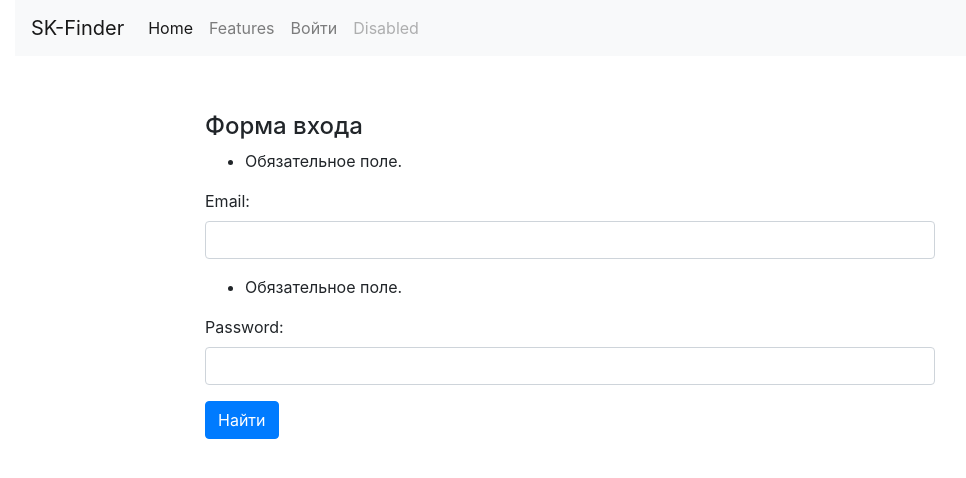
After one commit to pdef80/django_sec_proj_scraping_service, a Django app: page /accounts/login/ in a window 1280 px wide. The commit adds this page. Shown: the top 478 px of the page, without its empty margins (70-1036 px from the left). Run offline with Django 3.2, Linux system fonts and the light colour scheme; parts of the project's set-up code (start-up, migrations or seed data) failed here and were passed over; some libraries are stand-ins or nearby versions.

Commit message:
made login\logout

```diff
--- a/src/accounts/forms.py
+++ b/src/accounts/forms.py
@@ -6,12 +6,12 @@ User = get_user_model()
 
 
 class UserLoginForm(forms.Form):
-    email = forms.CharField(widget=forms.EmailInput(attrs={'class': 'form-control'}))
+    email = forms.EmailField(widget=forms.EmailInput(attrs={'class': 'form-control'}))
     password = forms.CharField(widget=forms.PasswordInput(attrs={'class': 'form-control'}))
 
     def clean(self, *args, **kwargs):
-        email = self.cleaned_data.get('email').strip()
-        password = self.cleaned_data.get('password').strip()
+        email = self.cleaned_data.get('email')
+        password = self.cleaned_data.get('password')
         if email and password:
             qs = User.objects.filter(email=email)
             if not qs.exists():
--- /dev/null
+++ b/src/accounts/templates/accounts/login.html
@@ -0,0 +1,22 @@
+{% extends "base.html" %}
+
+{% block title%} Login {% endblock %}
+
+{% block content %}
+
+
+<div class="row mt-5">
+    <div class="col-md-8 mx-auto">
+        <h4 class="my-2">Форма входа</h4>
+          <form method="POST" action="">{% csrf_token %}
+            <div class="form-group">
+                {{ form.as_p }}
+            </div>
+            <button type="submit" class="btn btn-primary">Найти</button>
+          </form>
+    </div>
+</div>
+
+
+
+{% endblock %}
--- /dev/null
+++ b/src/accounts/urls.py
@@ -0,0 +1,8 @@
+from django.urls import path
+from accounts.views import login_view, logout_view
+
+urlpatterns = [
+
+    path('login/', login_view, name='login'),
+    path('logout/', logout_view, name='logout'),
+]
--- a/src/accounts/views.py
+++ b/src/accounts/views.py
@@ -1,3 +1,21 @@
-from django.shortcuts import render
+from django.contrib.auth import authenticate, login, logout
+from django.shortcuts import render, redirect
 
-# Create your views here.
+from accounts.forms import UserLoginForm
+
+
+def login_view(request):
+    form = UserLoginForm(request.POST) or None
+    if form.is_valid():
+        data = form.cleaned_data
+        email = data.get('email')
+        password = data.get('password')
+        user = authenticate(request, email=email, password=password)
+        login(request, user)
+        return redirect('home')
+    return render(request, 'accounts/login.html', {'form': form})
+
+
+def logout_view(request):
+    logout(request)
+    return redirect('home')
--- a/src/scraping_service/urls.py
+++ b/src/scraping_service/urls.py
@@ -14,11 +14,12 @@ Including another URLconf
     2. Add a URL to urlpatterns:  path('blog/', include('blog.urls'))
 """
 from django.contrib import admin
-from django.urls import path
+from django.urls import path, include
 from scraping.views import home_view, list_view
 
 urlpatterns = [
     path('admin/', admin.site.urls),
     path('', home_view, name='home'),
     path('list', list_view, name='list'),
+    path('accounts/', include(('accounts.urls', 'accounts'))),
 ]
--- a/src/templates/base.html
+++ b/src/templates/base.html
@@ -20,7 +20,11 @@
         <div class="navbar-nav">
           <a class="nav-item nav-link active" href="#">Home <span class="sr-only">(current)</span></a>
           <a class="nav-item nav-link" href="#">Features</a>
-          <a class="nav-item nav-link" href="#">Pricing</a>
+          {% if user.is_authenticated %}
+          <a class="nav-item nav-link" href="{% url 'accounts:logout' %}">Выйти</a>
+          {% else %}
+          <a class="nav-item nav-link" href="{% url 'accounts:login' %}">Войти</a>
+          {% endif %}
           <a class="nav-item nav-link disabled" href="#" tabindex="-1" aria-disabled="true">Disabled</a>
         </div>
       </div>
```
